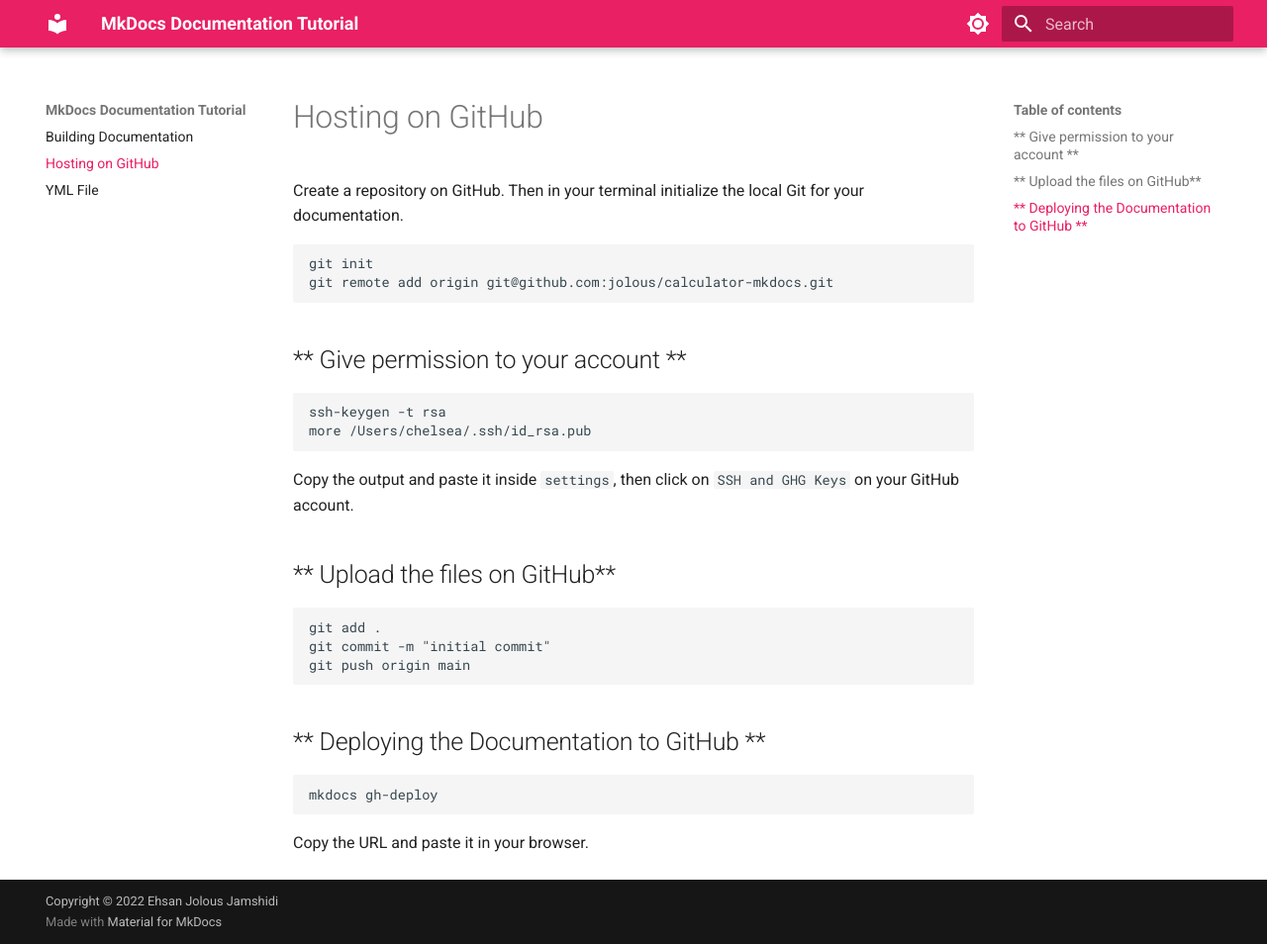
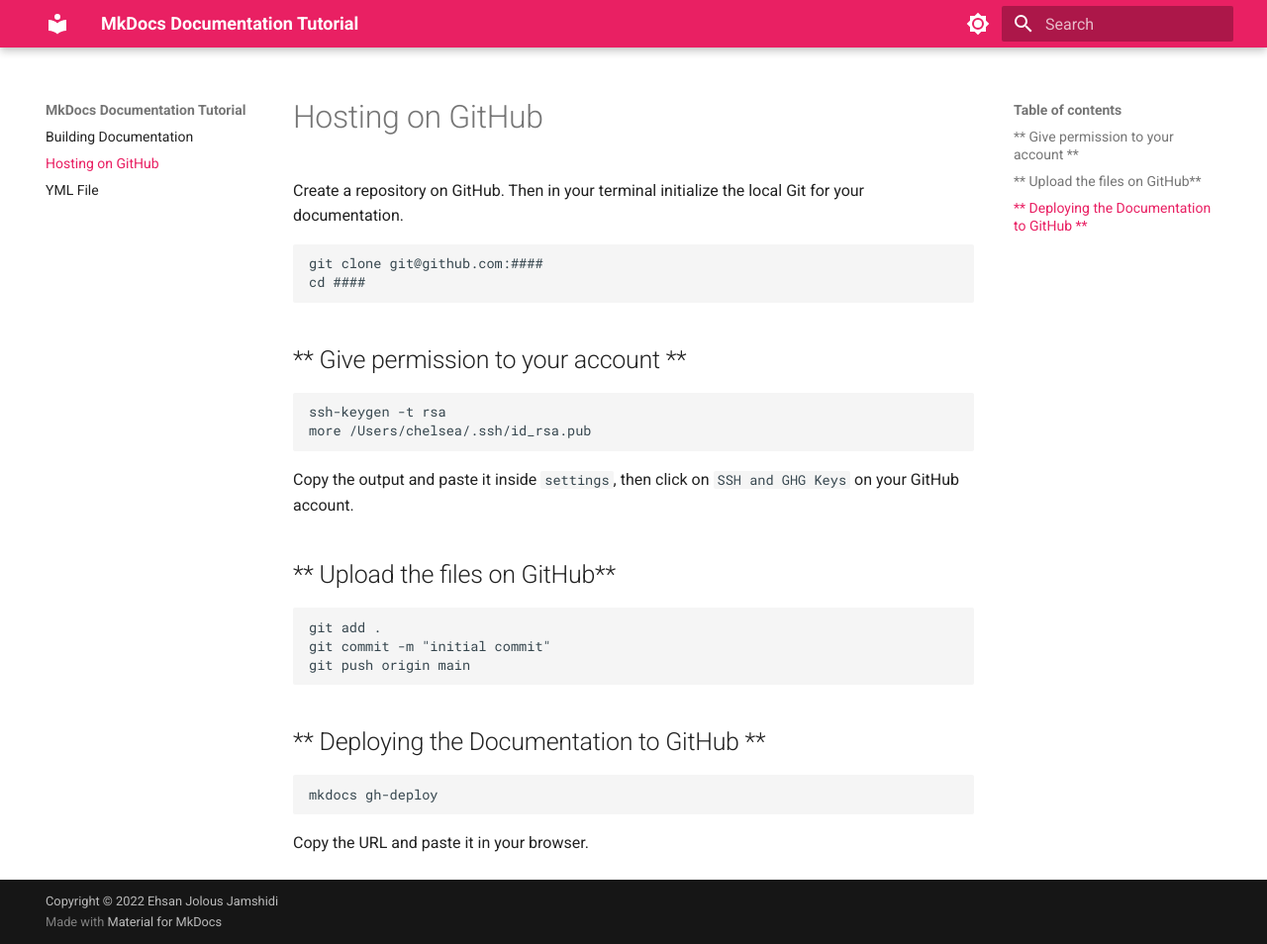
Before and after one commit to jolous/mkdocs, an MkDocs documentation site: the page built from docs/github.md, in a window 1280 px wide and 954 px high. Shown: the whole window at 99% size. Built offline with MkDocs 1.6.1 and Material for MkDocs 9.7.7, drawn with Linux system fonts in a browser that asks for light colours.

Commit message:
initial commit

```diff
--- a/docs/github.md
+++ b/docs/github.md
@@ -1,7 +1,7 @@
 Create a repository on GitHub. Then in your terminal initialize the local Git for your documentation.
 
-    git init
-    git remote add origin git@github.com:jolous/calculator-mkdocs.git
+    git clone git@github.com:####
+    cd ####
 
 ## ** Give permission to your account **
 
```
Also changed, not shown: site/search/search_index.json, site/yml/index.html, 3 other files.
